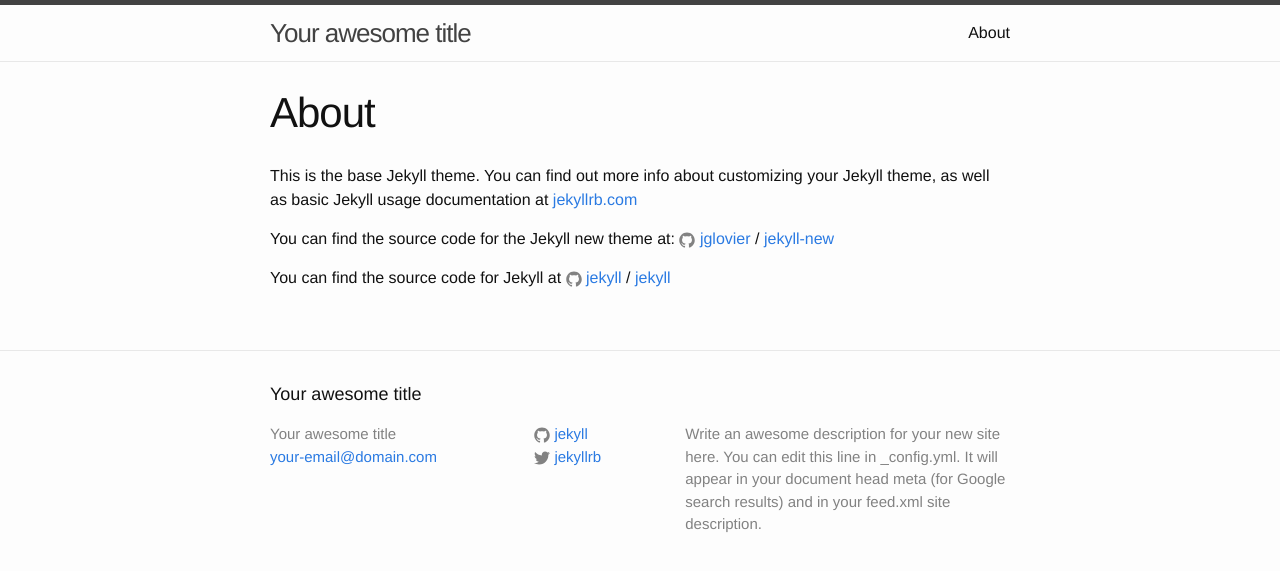
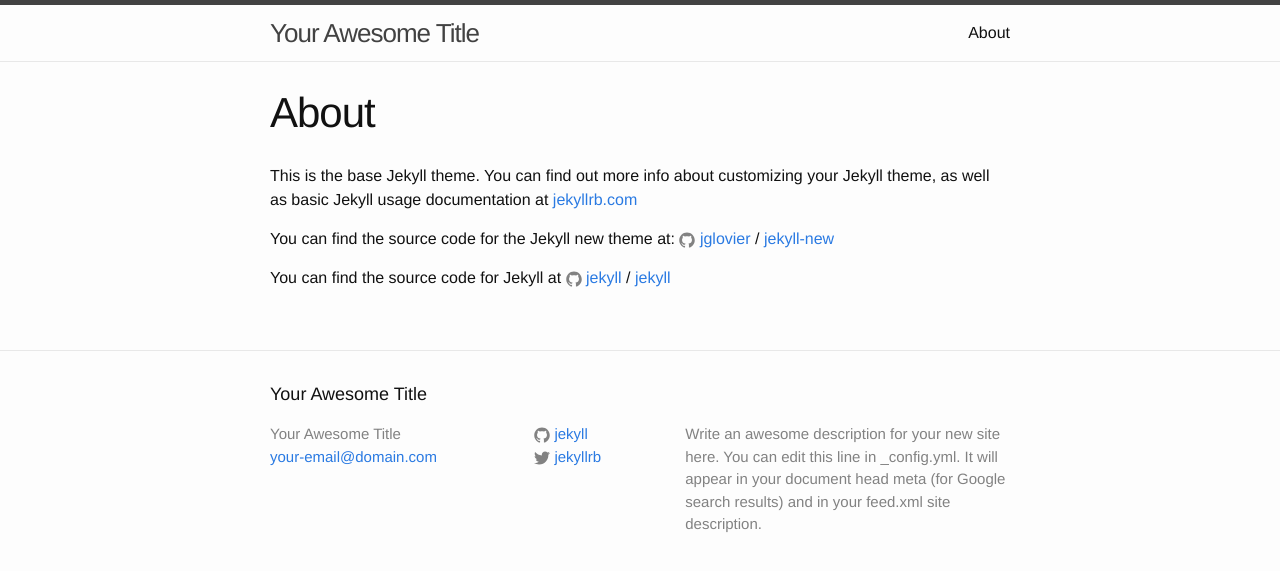
Before and after one commit to jayterwahl/author-website.github.io, a Jekyll site: the page built from about.md, in a window 1280 px wide. Shown: the top 571 px of the page. Built offline with Jekyll 4.4.1, drawn with Linux system fonts in a browser that asks for light colours.

Commit message:
Experimental capitals on the correct branch

```diff
--- a/_config.yml
+++ b/_config.yml
@@ -6,7 +6,7 @@
 # 'jekyll serve'. If you change this file, please restart the server process.
 
 # Site settings
-title: Your awesome title
+title: Your Awesome Title
 email: your-email@domain.com
 description: > # this means to ignore newlines until "baseurl:"
   Write an awesome description for your new site here. You can edit this
```
